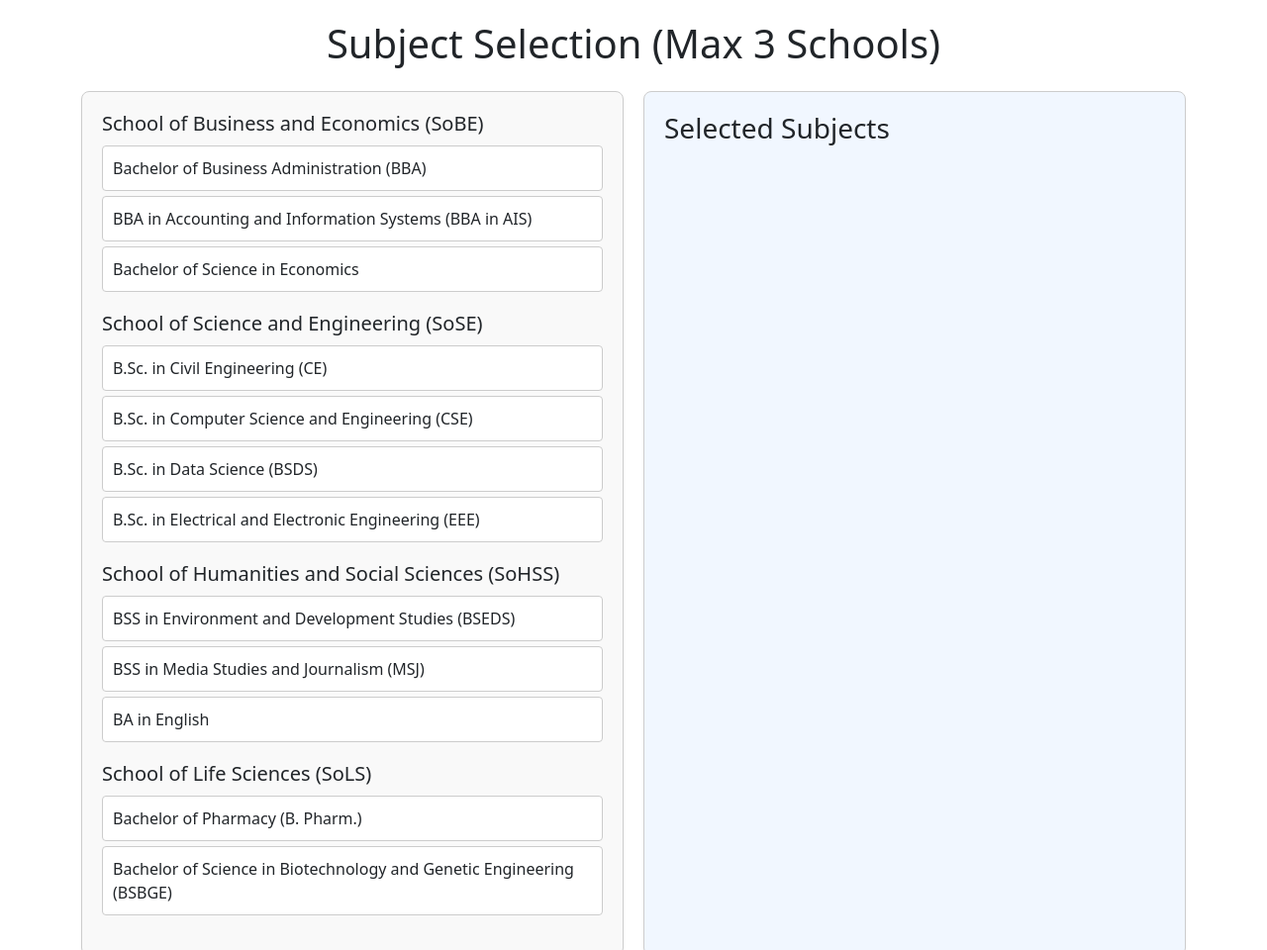
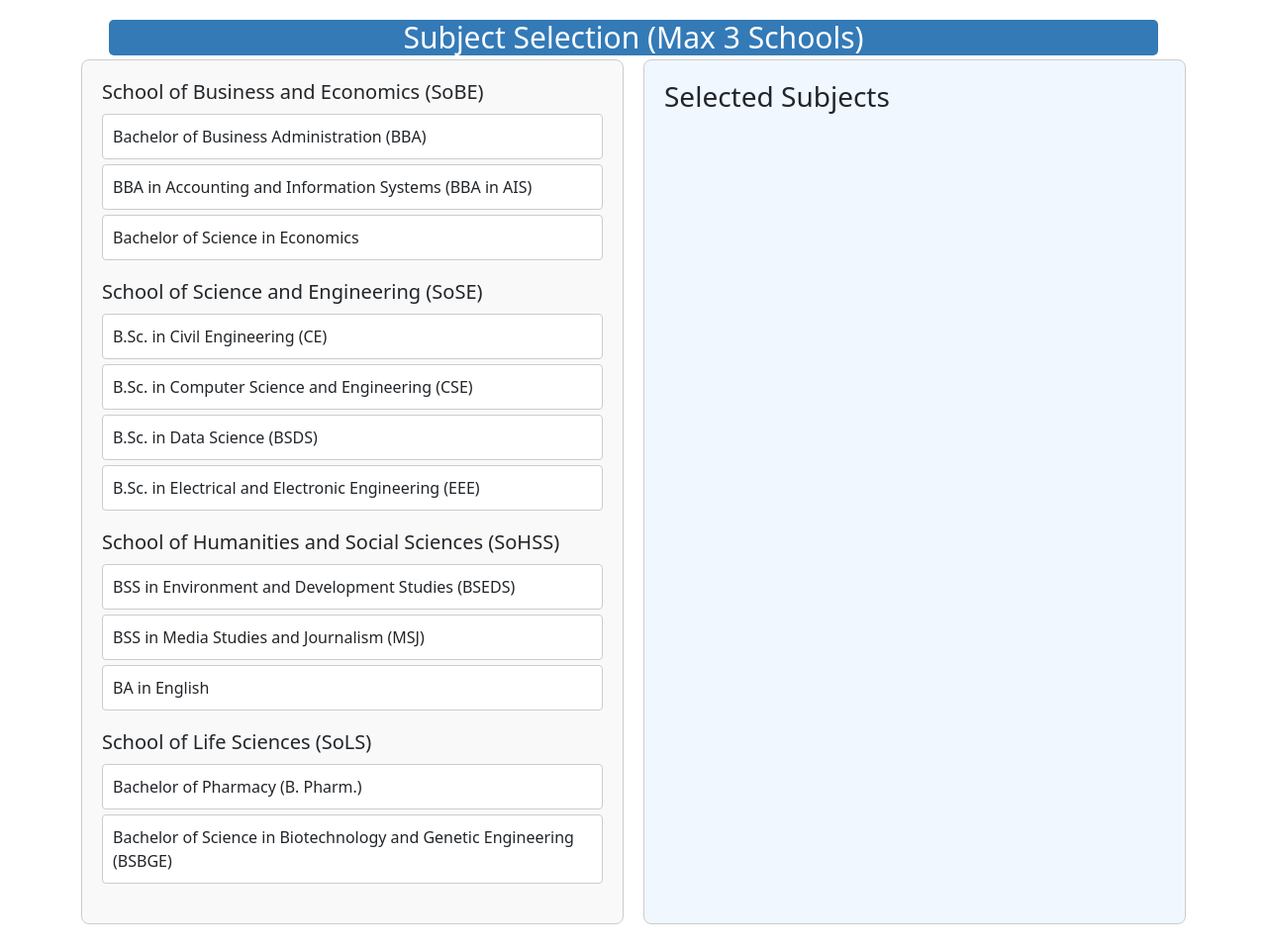
Before and after one commit to iaabrar16/admission, a plain HTML site: page index.html in a window 1280 px wide. Shown: the top 960 px of the page at 99% size. Drawn offline with nearby package versions, Linux system fonts and the light colour scheme.

Commit message:
complete

```diff
--- a/index.html
+++ b/index.html
@@ -12,7 +12,7 @@
 </head>
 
 <body>
-    <h1 class="text-center mb-4">Subject Selection (Max 3 Schools)</h1>
+    <h1 class="text-center mb-1">Subject Selection (Max 3 Schools)</h1>
     <div class="container">
         <!-- Left Section -->
         <div class="left">
--- a/style.css
+++ b/style.css
@@ -5,6 +5,15 @@ body {
 .container {
     display: flex;
     gap: 20px;
+}
+
+h1{
+    background: #337AB7;
+    color: white;
+    margin-left: 90px;
+    font-size: 30px;
+    margin-right: 90px;
+    border-radius: 5px;
 }
 
 .left,
```
